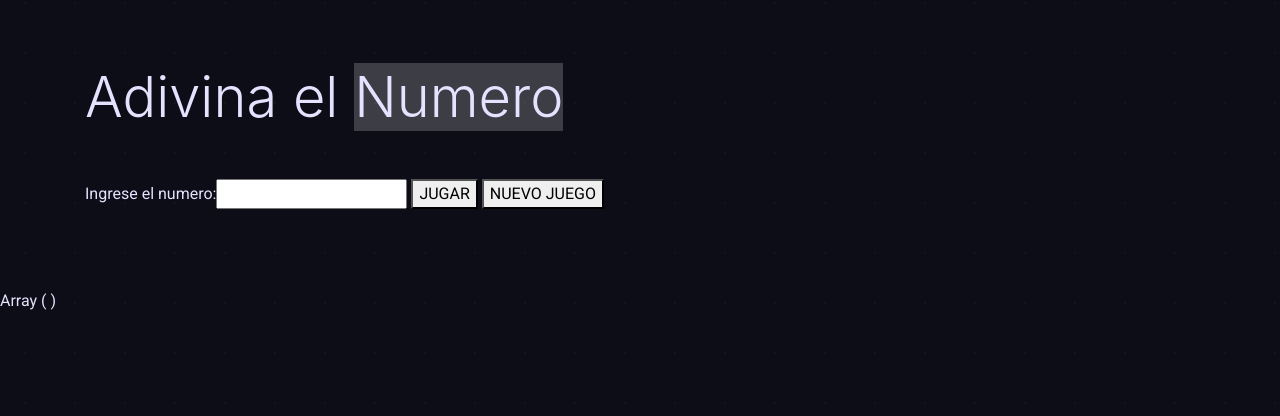
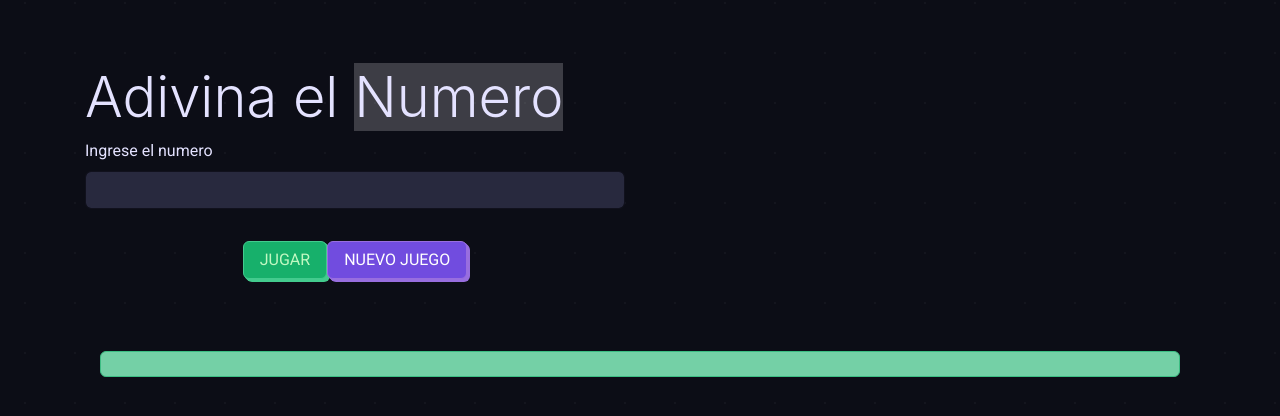
Before and after one commit to Edilson-DEV/Adivina-el-Numero, a PHP site: page /Adivina2/index1.php in a window 1280 px wide. Shown: the part 72-488 px from the top of the page. Run offline with PHP 8.4, Linux system fonts and the light colour scheme; some libraries are stand-ins or nearby versions; some web fonts are replaced.

Commit message:
Eliminacion de codigo basura

```diff
--- a/Adivina2/controlador.php
+++ b/Adivina2/controlador.php
@@ -19,11 +19,11 @@ class JuegoController{
     {
         if ($_SESSION['aleatorio']<$this->numero) {
             # code...
-            return $this->numero."es alto";
+            return $this->numero." Es alto";
         }
         elseif ($_SESSION['aleatorio']>$this->numero) {
             # code...
-            return $this->numero."es bajo";
+            return $this->numero." Es bajo";
         }
         elseif ($_SESSION['aleatorio']==$this->numero) {
             # code...
@@ -35,9 +35,6 @@ class JuegoController{
             echo $_SESSION['A'][$i][0]."<br>";
         }
     }
-    public function GameEnd()
-    {
 
-    }
 
 }
--- a/Adivina2/index1.php
+++ b/Adivina2/index1.php
@@ -1,10 +1,10 @@
-
 <!DOCTYPE html>
 <html lang="en">
 
 <head>
     <meta name="viewport" content="width=device-width, initial-scale=1, shrink-to-fit=no">
-	<link rel="stylesheet" href="https://use.fontawesome.com/releases/v5.6.3/css/all.css" integrity="sha384-UHRtZLI+pbxtHCWp1t77Bi1L4ZtiqrqD80Kn4Z8NTSRyMA2Fd33n5dQ8lWUE00s/" crossorigin="anonymous">
+    <link rel="stylesheet" href="https://use.fontawesome.com/releases/v5.6.3/css/all.css"
+        integrity="sha384-UHRtZLI+pbxtHCWp1t77Bi1L4ZtiqrqD80Kn4Z8NTSRyMA2Fd33n5dQ8lWUE00s/" crossorigin="anonymous">
 
     <link rel="stylesheet" href="css/bootstrap4-neon-glow.min.css">
 
@@ -19,7 +19,8 @@
     <div class="navbar-dark text-white">
         <div class="container">
             <nav class="navbar px-0 navbar-expand-lg navbar-dark">
-        <button class="navbar-toggler" type="button" data-toggle="collapse" data-target="#navbarNavAltMarkup" aria-controls="navbarNavAltMarkup" aria-expanded="false" aria-label="Toggle navigation">
+                <button class="navbar-toggler" type="button" data-toggle="collapse" data-target="#navbarNavAltMarkup"
+                    aria-controls="navbarNavAltMarkup" aria-expanded="false" aria-label="Toggle navigation">
                     <span class="navbar-toggler-icon"></span>
                 </button>
                 <div class="collapse navbar-collapse" id="navbarNavAltMarkup">
@@ -41,26 +42,40 @@
             <div class="row">
                 <div class="col-xl-6">
                     <h1 class="display-2">Adivina el <span class="vim-caret">Numero</span></h1>
-		  <p class="mt-5 text-grey text-spacey">
-	<form action="index1.php" method="post">
-		Ingrese el numero:<input type="text" name="txtnumero">
-    <button type="submit" name="btnjugar"  value="jugar">JUGAR</button>
-		<button type="submit" name="nuevo"  value="restart">NUEVO JUEGO</button>
-		</p>
+
+
+
+                    <form action="index1.php" method="post" class="row">
+                        <div class="col-12  ">
+                            <label for="">Ingrese el numero</label>
+                            <input type="text" class="form-control" name="txtnumero">
+                        </div> <br><br>
+                        <div class="col-12 d-flex justify-content-center mt-4">
+                            <button type="submit" class="btn btn-success btn-shadow px-3 my-2 ml-0 text-left" name="btnjugar" value="jugar">JUGAR</button>
+                            <button type="submit" class="btn btn-primary btn-shadow px-3 my-2 ml-0 text-left" name="nuevo" value="restart">NUEVO
+                                JUEGO</button>
+                        </div>
+
+                    </form>
+
                 </div>
             </div>
         </div>
     </div>
 
-	</form>
+
+    <div class="container">
+        <div class="col-12">
+            <div class="alert alert-success" role="alert">
                 <?php
               include "controlador.php";
               $juego= new JuegoController();
-print_r($_REQUEST);
+
               if(isset($_REQUEST['btnjugar'])=='jugar'){
                   $juego->setNumero(($_REQUEST['txtnumero']));
-    echo $juego->StarGame();
-
+                  ?>
+                <strong> <?php echo $juego->StarGame(); ?> </strong>
+                <?php
               }elseif (isset($_REQUEST['nuevo'])=='restart') {
                 session_destroy();
 
@@ -68,5 +83,12 @@ if(isset($_REQUEST['btnjugar'])=='jugar'){
               }
 
               ?>
+
+            </div>
+
+        </div>
+    </div>
+
 </body>
+
 </html>
--- a/Adivina2/modelo.php
+++ b/Adivina2/modelo.php
@@ -3,7 +3,6 @@ session_start();
 class Modelo{
 
 
-    public $contador;
     public $numero;
 
 	//getters
```
Lines whose indentation alone changed are shown as unchanged.
